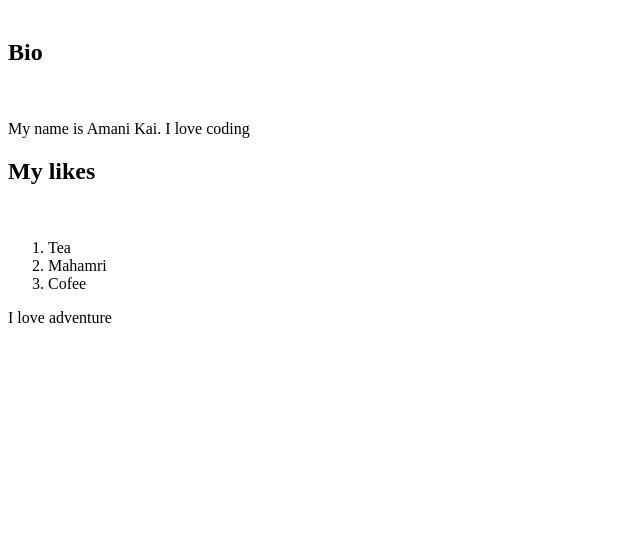
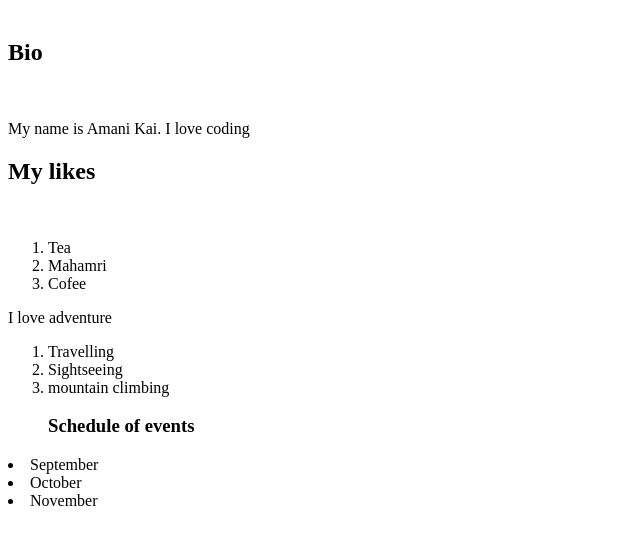
Before and after one commit to AMANIKAI/Amaniweb, a plain HTML site: page index.html in a window 1280 px wide. Shown: the part 79-624 px from the top of the page, without its empty margins (0-640 px from the left). Drawn offline with Linux system fonts and the light colour scheme.

Commit message:
added notes

```diff
--- a/index.html
+++ b/index.html
@@ -23,6 +23,16 @@
     </ol>
     <div>
         <p>I love adventure</p>
+        <ol>
+            <li>Travelling</li>
+            <li>Sightseeing</li>
+            <li>mountain climbing</li>
+<p></p>
+<h3>Schedule of events</h3>
+        </ol>
+        <li>September</li>
+        <li>October</li>
+        <li>November</li>
     </div>
   </body>
 </html>
```
